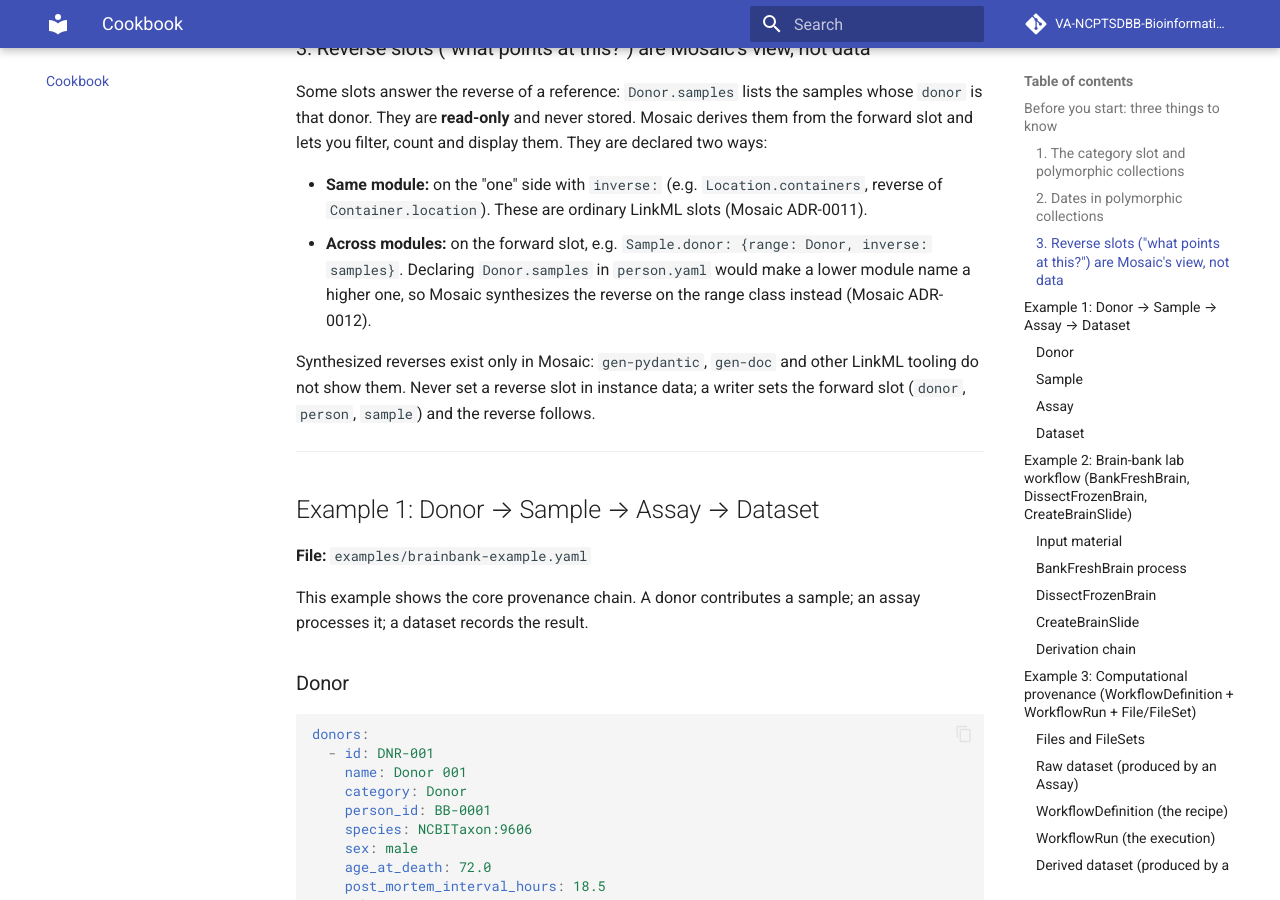
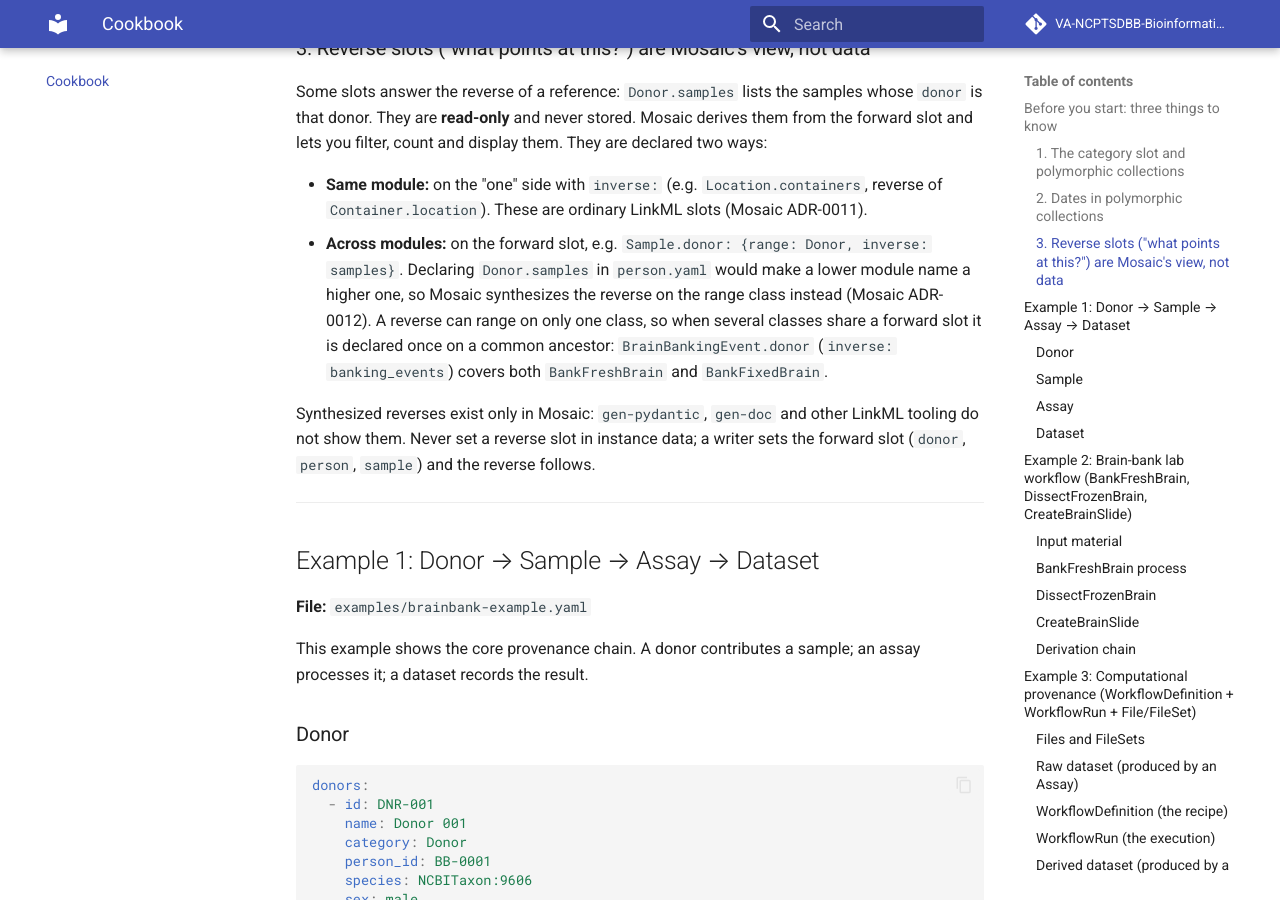
Before and after one commit to VA-NCPTSDBB-Bioinformatics/brainbank-hippo-schema, an MkDocs documentation site: the page built from docs/cookbook.md, in a window 1280 px wide and 900 px high, scrolled down 1009 px. Built offline with MkDocs 1.6.1 and Material for MkDocs 9.7.7, drawn with Linux system fonts in a browser that asks for light colours; comment, search, counter and statistics services are not loaded.

Commit message:
feat(schema): Donor.banking_events via abstract BrainBankingEvent (#21)
Add the last row of #16. Per the #21 decision (option B), a new abstract
BrainBankingEvent (is_a Process) owns `donor` with
`inverse: banking_events`; BankFreshBrain and BankFixedBrain become
is_a BrainBankingEvent and drop their own `donor` (BankFixedBrain keeps
its wording via slot_usage). ADR-0012 lets a reverse range on only one
class, so it is declared once on the shared ancestor.

Instance documents are unaffected. linkml-lint output matches main on
every module; gen-pydantic and example validation pass. CHANGELOG and
the cookbook reverse-slot note gain the banking row.

Refs #16, #21

Co-Authored-By: Claude Opus 5.5 <noreply@anthropic.com>
Claude-Session: https://claude.ai/code/session_012v2FbtaYJ6Y7rsdFuDi6wp

```diff
--- a/docs/cookbook.md
+++ b/docs/cookbook.md
@@ -47,6 +47,9 @@ forward slot and lets you filter, count and display them. They are declared two
 - **Across modules:** on the forward slot, e.g. `Sample.donor: {range: Donor, inverse: samples}`.
   Declaring `Donor.samples` in `person.yaml` would make a lower module name a higher one, so
   Mosaic synthesizes the reverse on the range class instead (Mosaic ADR-0012).
+  A reverse can range on only one class, so when several classes share a forward slot it is
+  declared once on a common ancestor: `BrainBankingEvent.donor` (`inverse: banking_events`)
+  covers both `BankFreshBrain` and `BankFixedBrain`.
 
 Synthesized reverses exist only in Mosaic: `gen-pydantic`, `gen-doc` and other LinkML tooling
 do not show them. Never set a reverse slot in instance data; a writer sets the forward slot
```
Also changed, not shown: CHANGELOG.md (+7 -2 lines), 1 other file.
